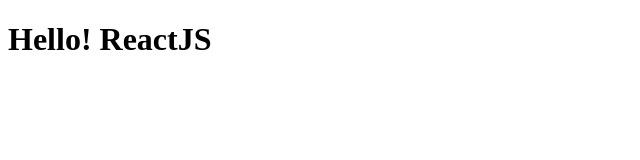
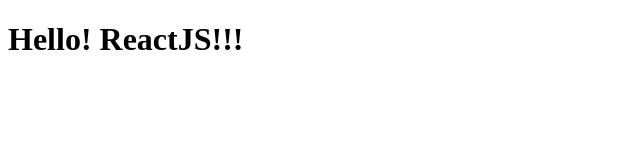
Before and after one commit to kleitonADS/GithubExplorerReactJS, a React app: page / in a window 1280 px wide. Shown: the top 160 px of the page, without its empty margins (0-640 px from the left). Built offline with nearby package versions, Linux system fonts and the light colour scheme.

Commit message:
update project
add webpack-dev-server

```diff
--- a/package.json
+++ b/package.json
@@ -17,6 +17,7 @@
     "babel-loader": "^8.2.2",
     "html-webpack-plugin": "^5.3.2",
     "webpack": "^5.47.0",
-    "webpack-cli": "^4.7.2"
+    "webpack-cli": "^4.7.2",
+    "webpack-dev-server": "^3.11.2"
   }
 }
--- a/src/App.jsx
+++ b/src/App.jsx
@@ -1,3 +1,3 @@
 export function App(){
-    return <h1>Hello! ReactJS</h1>
+    return <h1>Hello! ReactJS!!!</h1>
 }
--- a/webpack.config.js
+++ b/webpack.config.js
@@ -10,6 +10,9 @@
     },
     resolve:{
         extensions: [ '.js', 'jsx'],
+    },
+    devServer:{
+        contentBase: path.resolve(__dirname, 'public')
     },
     plugins:[
         new HtmlWebpackPlugin({
```
Also changed, not shown: 1 other file (tests, documents, lock files or other folders).
